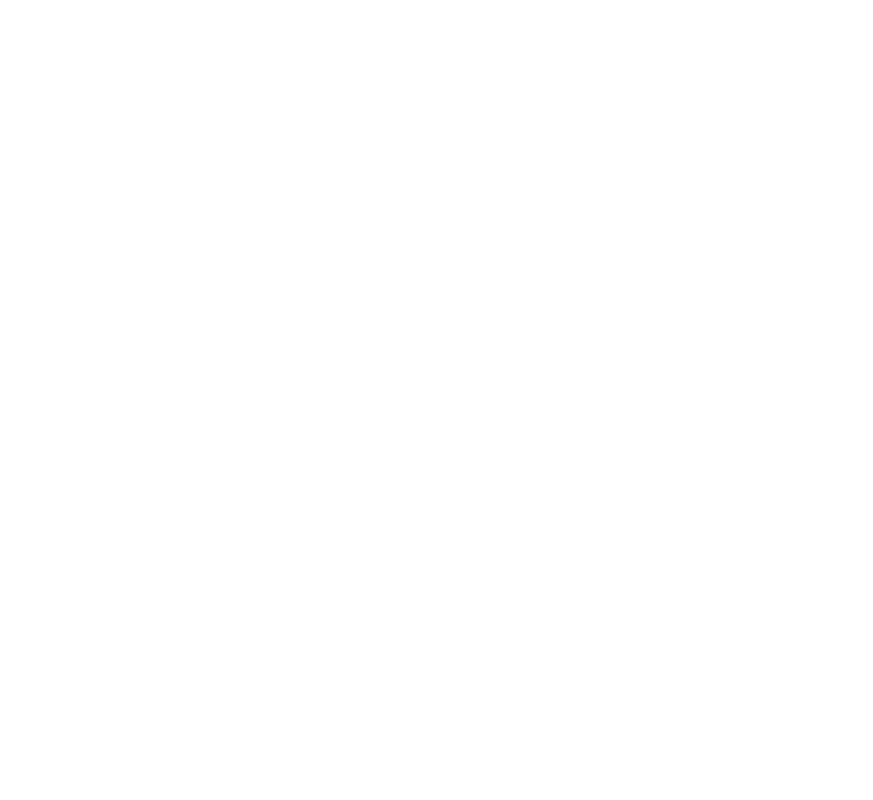
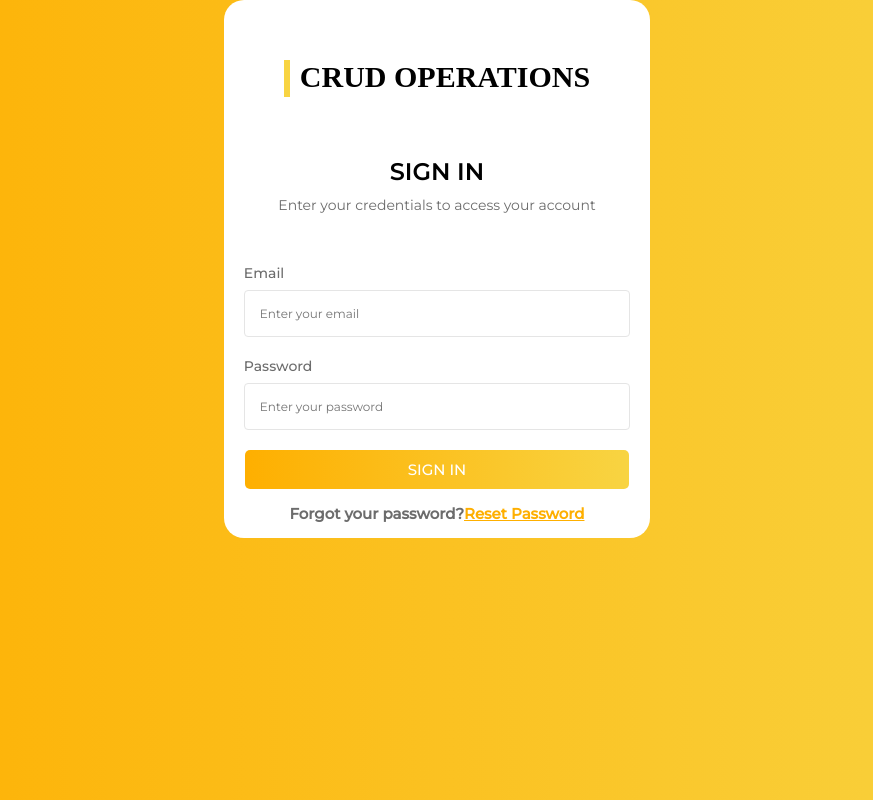
Before and after one commit to DanielFelipeTrigosSarmiento/dashboard_simple, a plain HTML site: page index.html in a window 1280 px wide. Shown: the whole page, without its empty margins (203-1076 px from the left). Drawn offline with Linux system fonts and the light colour scheme; files that its build step writes are made by us from their sources; a web font is replaced by a local one.

Commit message:
feat: :construction: begin in a first page called sign in

```diff
--- a/css/styles.css
+++ b/css/styles.css
@@ -0,0 +1,110 @@
+@import url(variables.css);
+
+*{
+    padding: 0;
+    margin: 0;
+    box-sizing: border-box;
+}
+
+body {
+    background: linear-gradient(to right, #FEAF00 0%, #F8D442 100%);
+}
+
+.primero{
+    border-radius: 20px;
+    background-color: var(--color-1);
+    width: auto;
+    height: auto;
+    justify-self: center;
+    align-items: center;
+    margin-top: auto;
+}
+.primerito{
+    padding: 60px;
+    font-family: "bold";
+    display: flex;
+    flex-direction: row;
+    font-size: 20px;
+}
+.primerito img{
+    padding-right: 10px;
+}
+.segundito{
+    display: flex;
+    flex-direction: column;
+    align-items: center;
+    justify-content: center;
+    padding-bottom: 50px;
+}
+.segundito h1{
+    font-family: "semibold";
+    padding-bottom: 10px;
+}
+.segundito p{
+    font-family: "regular";
+    font-size: 14px;
+    font-weight: 100;
+    color: var(--color-4);
+}
+.lobol{
+    padding-left: 20px;
+    padding-right: 20px;
+}
+.lobol h3{
+    font-family: "medium";
+    font-weight: 100;
+    color: var(--color-4);
+    font-size: 14px;
+}
+label {
+    font-size: 18px;
+    color: #333;
+    margin-bottom: 8px;
+    display: block;
+}
+
+input{
+    font-size: 12px;
+    font-family: "regular";
+    color: var(--color-5);
+    padding: 15px;
+    margin-bottom: 20px;
+    width: 100%;
+    border: 0.5px solid var(--color-6);
+    border-radius: 4px;
+    font-weight: 100;
+}
+
+.boton button{
+    background: linear-gradient(to right, #FEAF00 0%, #F8D442 100%);
+    width: 90%;
+    height: auto;
+    padding-top: 10px;
+    padding-bottom: 10px;
+    display: flex;
+    justify-content: center;
+    justify-self: center;
+    border-radius: 5px;
+    border: none;
+}
+.boton h1{
+    font-family: "medium";
+    font-weight: 100;
+    font-size: 15px;
+    color: var(--color-1);
+}
+.final{
+    font-family: "medium";
+    font-size: 10px;
+    font-weight: 100;
+    margin-top: 15px;
+    padding-bottom: 15px;
+    display: flex;
+    align-items: center;
+    justify-self: center;
+    color: var(--color-4)
+}
+
+a{
+    color: #FEAF00;
+}
--- a/css/variables.css
+++ b/css/variables.css
@@ -0,0 +1,28 @@
+:root{
+    --color-1: #FFFFFF;
+    --color-2: #FEAF00;
+    --color-3: #F8D442;
+    --color-4: #6C6C6C;
+    --color-5: #CDCDCD;
+    --color-6: #E5E5E5;
+}
+@font-face {
+    font-family: "bold";
+    src: url(../storage/fonts/Montserrat/static/Montserrat-Bold.ttf);
+}
+@font-face {
+    font-family: "semibold";
+    src: url(../storage/fonts/Montserrat/static/Montserrat-SemiBold.ttf);
+}
+@font-face {
+    font-family: "regular";
+    src: url(../storage/fonts/Montserrat/static/Montserrat-Regular.ttf);
+}
+@font-face {
+    font-family: "mixed";
+    src: url(../storage/fonts/Montserrat/static/Montserrat-Thin.ttf);
+}
+@font-face {
+    font-family: "medium";
+    src: url(../storage/fonts/Montserrat/static/Montserrat-Medium.ttf);
+}
--- a/index.html
+++ b/index.html
@@ -3,11 +3,45 @@
 <head>
     <meta charset="UTF-8">
     <meta name="viewport" content="width=device-width, initial-scale=1.0">
-    <link rel="stylesheet" href="styles.css">
+    <link rel="stylesheet" href="/css/styles.css">
     <script src="js/main.js" defer type="module"></script>
-    <title>Document</title>
+    <title>Dashboard</title>
 </head>
 <body>
-
+    <header>
+        <section class="primero">
+            <div class="primerito">
+                <img src="/storage/img/Line 1.png" alt="">
+                <h1>CRUD OPERATIONS</h1>
+            </div>
+            <div class="segundito">
+                <h1>SIGN IN</h1>
+                <p>Enter your credentials to access your account</p>
+            </div>
+            <div class="lobol">
+                <form>
+                    <h3>Email</h3>
+                    <label for="email"></label>
+                    <input type="email" id="email" name="email" placeholder="Enter your email">
+                </form>
+            </div>
+            <div class="lobol">
+                <form>
+                    <h3>Password</h3>
+                    <label for="Password"></label>
+                    <input type="password" id="password" name="Password" placeholder="Enter your password">
+                </form>
+            </div>
+            <div class="boton">
+                <button>
+                    <h1>SIGN IN</h1>
+                </button>
+            </div>
+            <div class="final">
+                <h1>Forgot your password?</h1>
+                <a href="#"><h1>Reset Password</h1></a>
+            </div>
+        </section>
+    </header>
 </body>
 </html>
```
Also changed, not shown: storage/img/Line 1.png (added).
